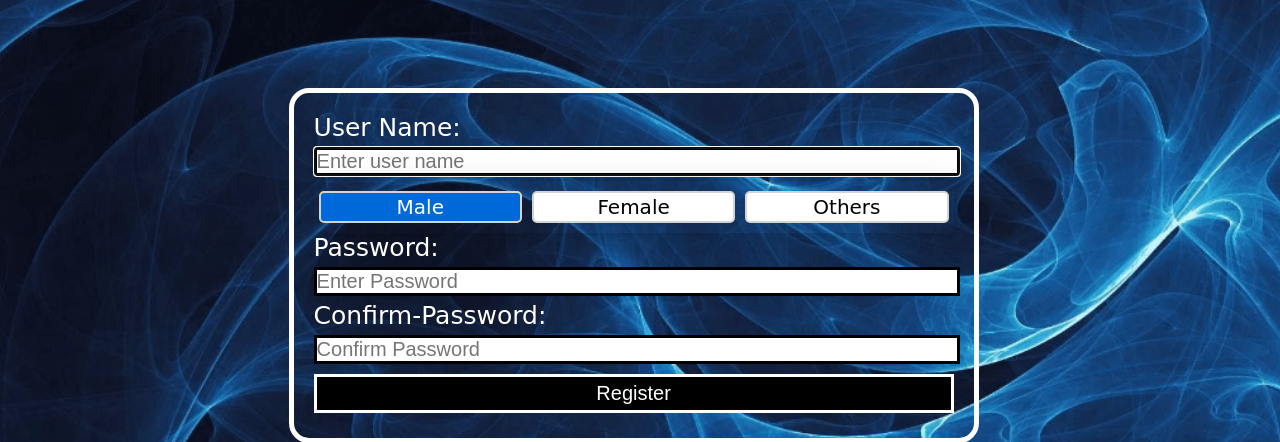
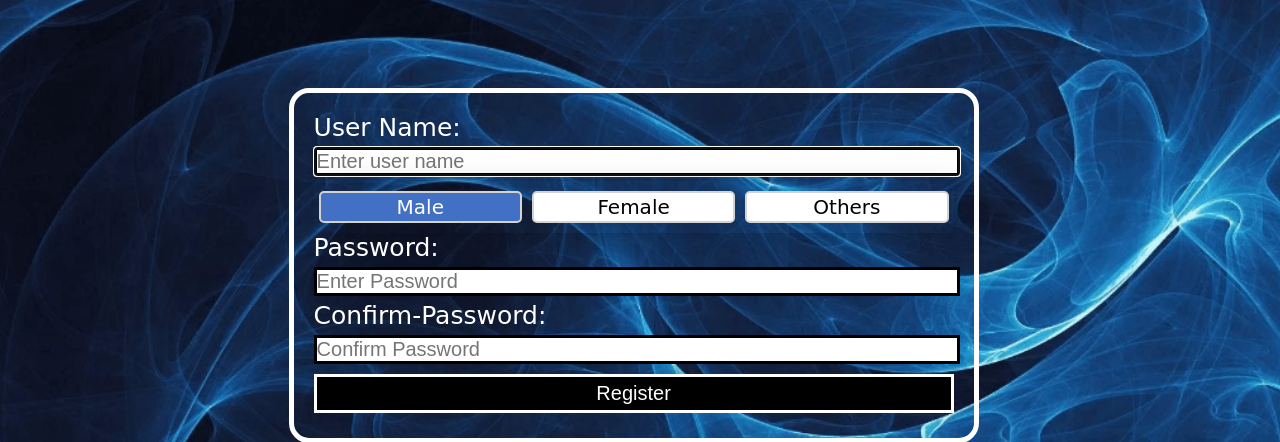
Before and after one commit to Prince9741/Game-Troupe, a PHP site: page /Log/signUp.php in a window 1280 px wide, after a click on "Male". Shown: the part 72-514 px from the top of the page. Run offline with PHP 8.4, Linux system fonts and the light colour scheme.

Commit message:
Project complete

```diff
--- a/Game5/flappyBird.php
+++ b/Game5/flappyBird.php
@@ -15,11 +15,6 @@ if(!$log)
     <link rel="stylesheet" href="../head-foot.css">
     <link rel="stylesheet" href="../allGame.css">
     <script src="../allFileJs.js"></script>
-    <style>
-        #canvas1 {
-        background-image:url(background1.png);
-    }
-    </style>
 </head>
 <body>
     <header>
--- a/Log/login.css
+++ b/Log/login.css
@@ -82,10 +82,16 @@ form{
 input[type="radio"]{
   display: none;
 }
-#others:checked:checked ~ .others,
-#male:checked:checked ~ .male,
-#female:checked:checked ~ .female{
-  background: #0069d9;
+
+#male:checked:checked ~ .male{
+    background: #4270c5;
+}
+
+  #female:checked:checked ~ .female{
+    background: rgb(252 112 135);
+}
+  #others:checked:checked ~ .others{
+    background: #e8dc39;
 }
 
 .wrapper .option span{
--- a/highScore/HighScore.php
+++ b/highScore/HighScore.php
@@ -20,10 +20,8 @@ LEFT JOIN `Game` G ON H.`GameId`=G.`GameId`
 WHERE H.`GameId`= $gameId ORDER BY H.`Score` $order");
 if ($result && $result->num_rows > 0)
     for($i=1;$row = $result->fetch_assoc();$i++){//tell the user gender
-        if($player==$row["UserName"]){
+        if($player==$row["UserName"])
             $row["UserName"]="You";
-            $row["rowColor"]="";
-        }
         echo"<tr ondblclick='specificEntry(this)' class='".$row["rowColor"]."'>
         <td>".$row["UserName"]."</td>
         <td>".$row["Score"]."</td>
--- a/highScore/HighScorepage.php
+++ b/highScore/HighScorepage.php
@@ -61,13 +61,13 @@ if ($result && $result->num_rows > 0)
         font-size: 1.5em;
     }
     .others td{
-        color:yellow;
+        color:#e8dc39;
     }
     .male td{
-        color:skyBlue;
+        color:skyblue;
     }
     .female td{
-        color:pink;
+        color:rgb(252 112 135);
     }
     @media (max-width:700px){
         #control{
--- a/profile/profileDelete.php
+++ b/profile/profileDelete.php
@@ -30,7 +30,7 @@ if(!$log)
     <div class="form flex">
         <form action="profileUpdateControl.php?control=deleteAccount" method="post" class="flex" id="inputForm"> <!-- input user information -->
                 <label for="pwd"><?php echo $_SESSION['userName'];?>:</label>
-                <label for="pwd">All your highscore will erase</label>
+                <label for="pwd">Your all data and scores will be erased permanently</label>
                 <input id="pwd" name="pwd" type="password" autofocus placeholder="Enter Your Password to confirm" maxlength="20" autocomplete="off" required>
                <input type="submit" value="Delete">
         </form>
```
Also changed, not shown: profile/profile.css (+9 -3 lines), Game5/background1.jpg (deleted).
